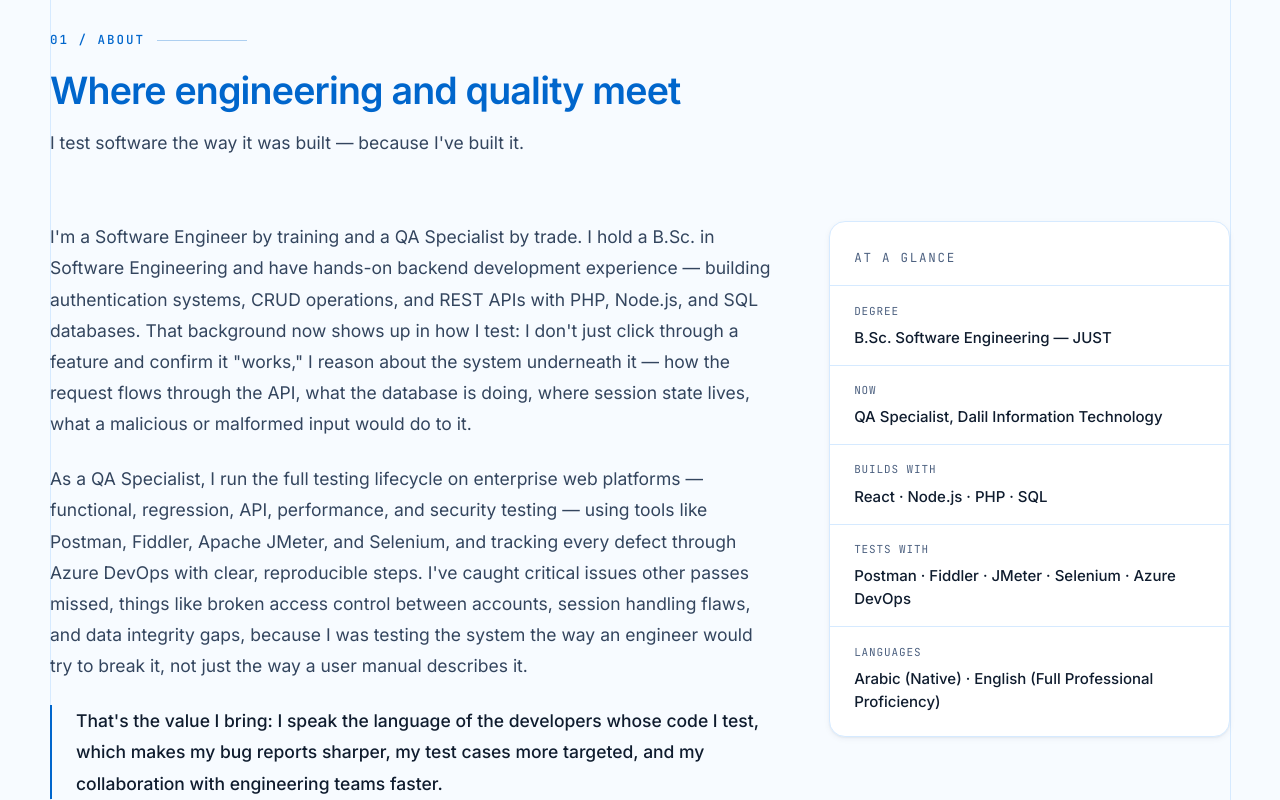
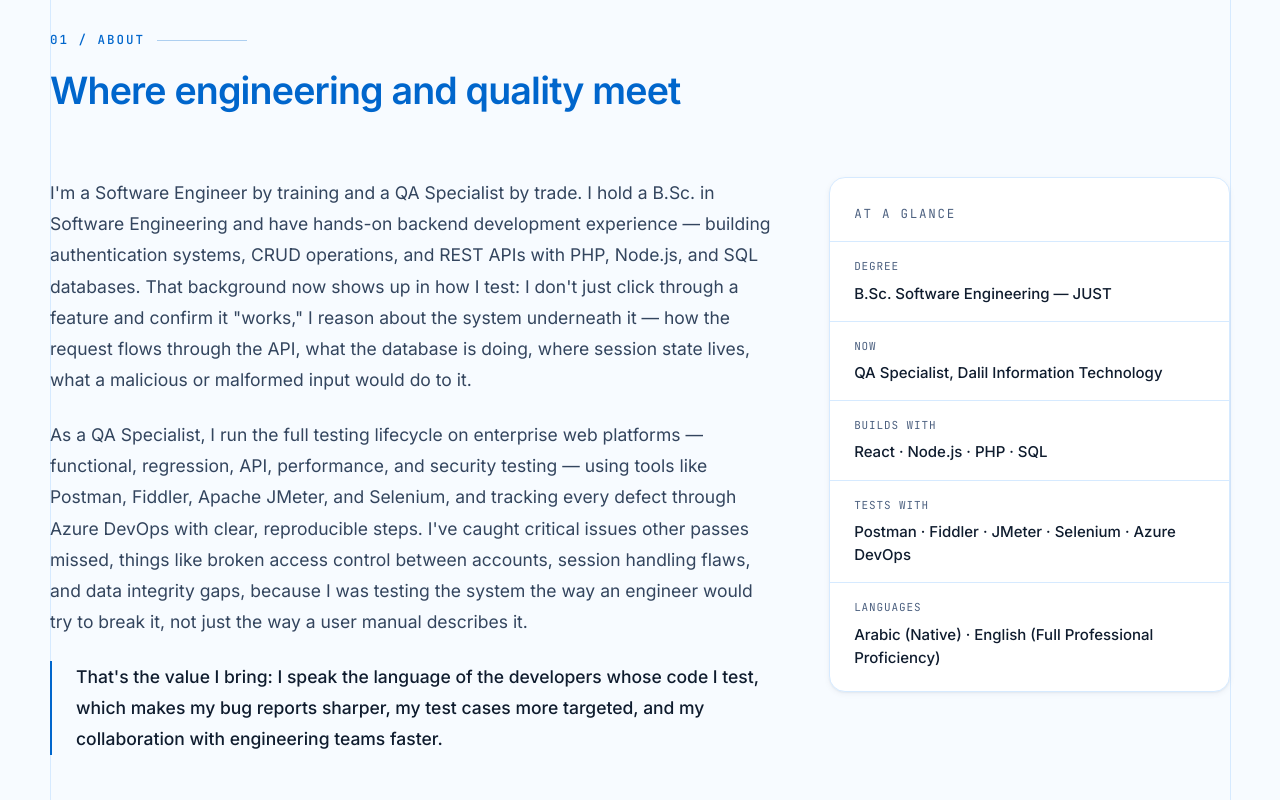
Before and after one commit to OmarAlawneh01/my-portfolio, a React (Vite) app: page / in a window 1280 px wide. Shown: the part 920-1720 px from the top of the page. Built offline with nearby package versions, Linux system fonts and the light colour scheme.

Commit message:
some littile changes

```diff
--- a/src/pages/About.jsx
+++ b/src/pages/About.jsx
@@ -24,9 +24,7 @@ function About() {
         <header ref={headRef} className={`section-head reveal ${headVisible ? 'visible' : ''}`}>
           <p className="section-index">01 / About</p>
           <h2 className="section-title">Where engineering and quality meet</h2>
-          <p className="section-lede">
-            I test software the way it was built — because I've built it.
-          </p>
+
         </header>
 
         <div ref={ref} className={`about-grid stagger ${visible ? 'visible' : ''}`}>
```
Also changed, not shown: .claude/launch.json (added).
